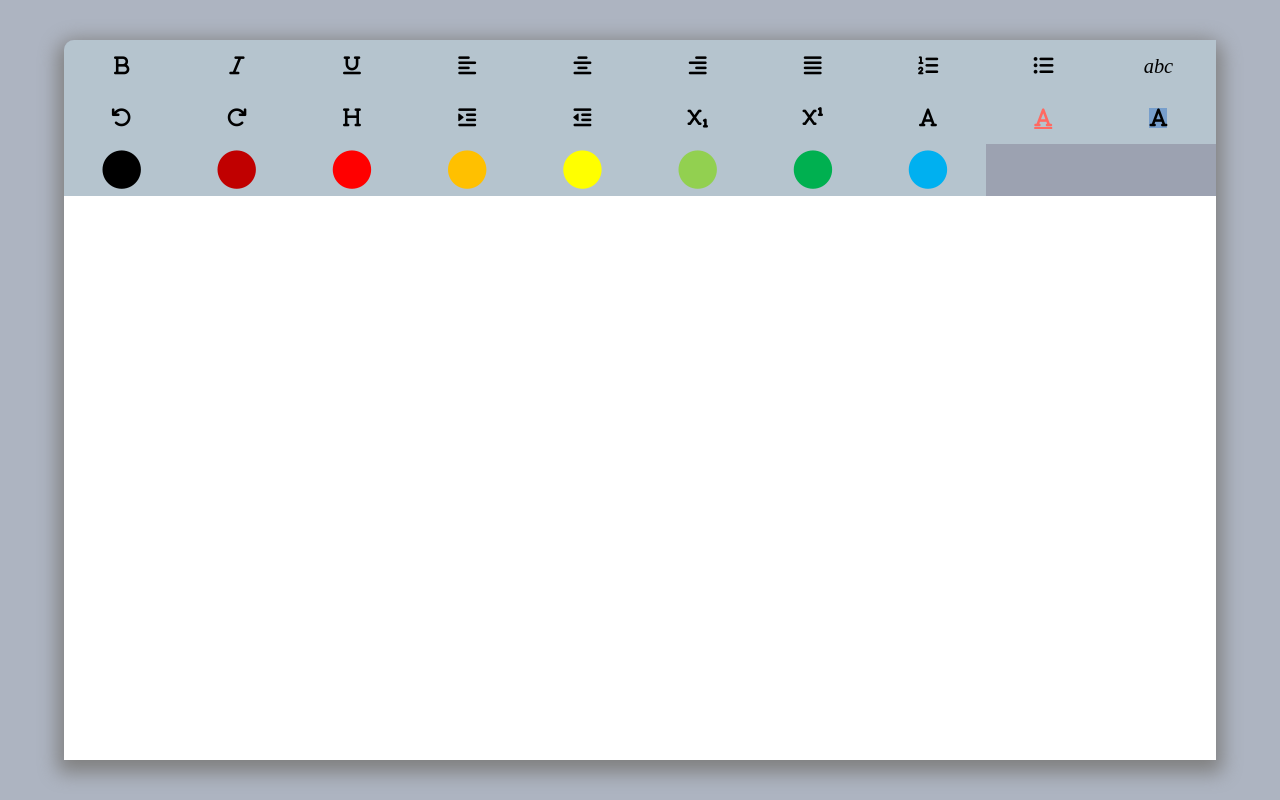
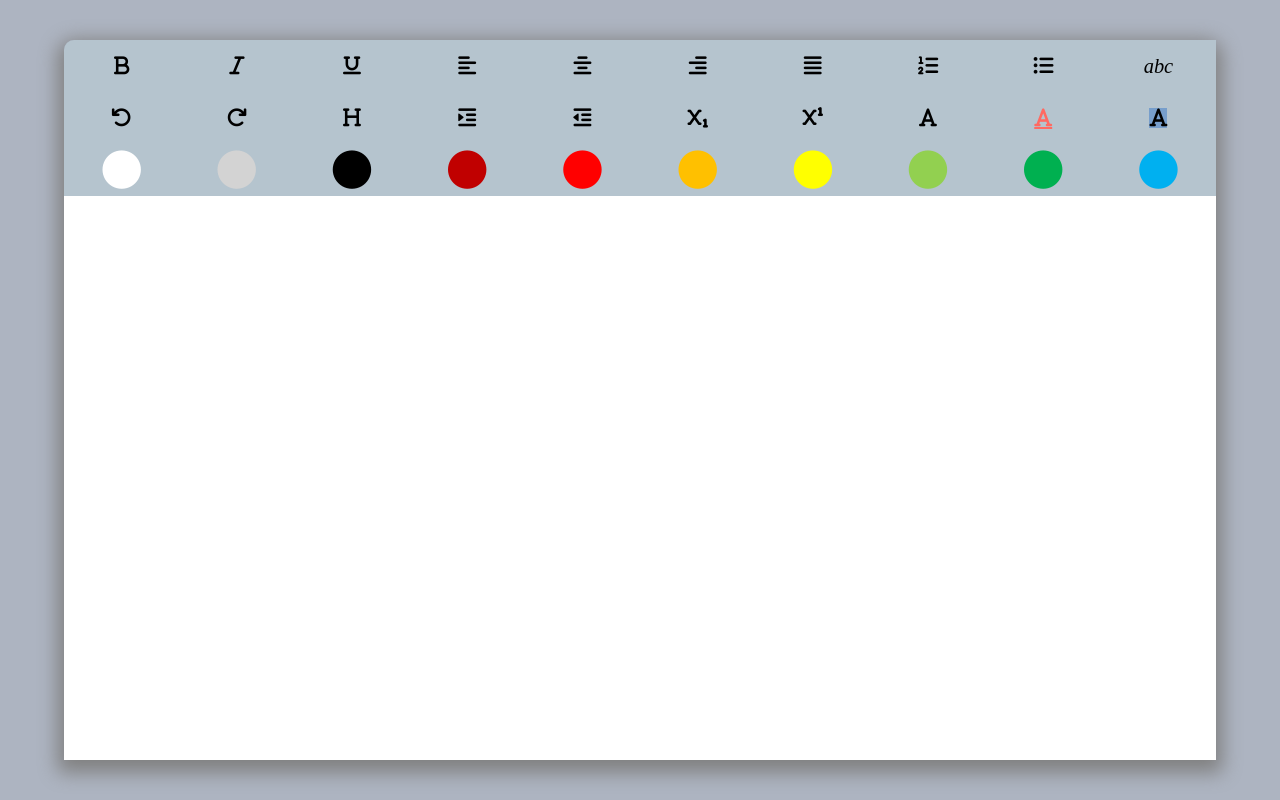
Before and after one commit to mdotz/Javascript-Text-Editor, a plain HTML site: page index.html in a window 1280 px wide. Both pictures are taken after a click on the link 1043 px from the left and 118 px from the top of the page. Drawn offline with nearby package versions, Linux system fonts and the light colour scheme; files that its build step writes are made by us from their sources.

Commit message:
refactor

```diff
--- a/index.html
+++ b/index.html
@@ -29,10 +29,10 @@
           <a href="#" class="std" data-command='subscript'><i class="fa fa-subscript" aria-hidden="true"></i></a>
           <a href="#" class="std" data-command='superscript'><i class="fa fa-superscript" aria-hidden="true"></i></a>
           <a href="#" class="" data-command=''><i class="fa fa-font" aria-hidden="true"></i></a>
-          <a href="#" id="font-color-fore" data-command='fontColor'><i class="fa fa-font fore" aria-hidden="true"></i></a>
-          <a href="#" id="font-color-back" data-command='fontColor'><i class="fa fa-font back" aria-hidden="true"></i></a>
+          <a href="#" class="picker" id="fore"><i class="fa fa-font fore" aria-hidden="true"></i></a>
+          <a href="#" class="picker" id="back"><i class="fa fa-font back" aria-hidden="true"></i></a>
         </div>
-        <div id="back-color-row" class="hidden">
+        <div id="color-row" class="hidden">
           <a href="#" class="ext"><i class="fa fa-circle" aria-hidden="true"></i></a>
           <a href="#" class="ext"><i class="fa fa-circle" aria-hidden="true"></i></a>
           <a href="#" class="ext"><i class="fa fa-circle" aria-hidden="true"></i></a>
@@ -41,9 +41,8 @@
           <a href="#" class="ext"><i class="fa fa-circle" aria-hidden="true"></i></a>
           <a href="#" class="ext"><i class="fa fa-circle" aria-hidden="true"></i></a>
           <a href="#" class="ext"><i class="fa fa-circle" aria-hidden="true"></i></a>
-        </div>
-        <div id="fore-color-row">
-
+          <a href="#" class="ext"><i class="fa fa-circle" aria-hidden="true"></i></a>
+          <a href="#" class="ext"><i class="fa fa-circle" aria-hidden="true"></i></a>
         </div>
         <div id="font-row">
 
--- a/src/script.js
+++ b/src/script.js
@@ -1,20 +1,20 @@
 editor.document.designMode = 'On';
-const colors = ['#000000','#c00000','#ff0000',
+const colors = ['#ffffff' ,'#d3d3d3' ,'#000000','#c00000','#ff0000',
                 '#ffc000','#ffff00','#92d050',
                 '#00b050', '#00b0f0'];
 
 const colorIcons =
-          document.getElementById('back-color-row').getElementsByTagName('i');
+          document.getElementById('color-row').getElementsByTagName('i');
 
 let foreColorState = false;
 
 ////////////////
 
-document.getElementById('font-color-fore').addEventListener('click', function(e){
+document.getElementById('fore').addEventListener('click', function(e){
   foreColorState = true;
 });
 
-document.getElementById('font-color-back').addEventListener('click', function(e){
+document.getElementById('back').addEventListener('click', function(e){
   foreColorState = false;
 });
 
@@ -29,8 +29,29 @@ for(let i = 0; i < colors.length; i++){
 }
 
 ////////////////
+let previousTarget;
 
-[].forEach.call(document.getElementsByTagName('a'), v => {
+[].forEach.call(document.getElementsByClassName('picker'), v => {
+  v.addEventListener('click', function(e) {
+    let bar = document.getElementById('bar');
+    let row = document.getElementById('color-row');
+    let edit = document.getElementById('editor');
+    let barStyle = getComputedStyle(bar);
+    let editStyle = getComputedStyle(edit);
+
+    if((previousTarget == null || previousTarget === e.currentTarget)
+        || row.classList.contains('hidden')){
+      edit.style.flex = editStyle.flexGrow == 0.85 ? 0.775 : 0.85;
+      bar.style.flex = barStyle.flexGrow == 0.15 ? 0.225 : 0.15;
+      row.classList.toggle('row');
+      row.classList.toggle('hidden');
+    }
+
+    previousTarget = e.currentTarget;
+  });
+});
+
+[].forEach.call(document.getElementsByClassName('std'), v => {
   v.addEventListener('click', function(e){
 
     //Using currentTarget instead of target due to propagation
@@ -47,19 +68,20 @@ for(let i = 0; i < colors.length; i++){
         editor.document.execCommand(command, false, 'H1');
         editor.focus();
         break;
-      case 'fontColor':
+      /*case 'fontColor':
         let bar = document.getElementById('bar');
         let row = document.getElementById('back-color-row');
         let edit = document.getElementById('editor');
         let barStyle = getComputedStyle(bar);
         let editStyle = getComputedStyle(edit);
 
-        edit.style.flex = editStyle.flexGrow == 0.85 ? 0.775 : 0.85;
-        bar.style.flex = barStyle.flexGrow == 0.15 ? 0.225 : 0.15;
-        row.classList.toggle('row');
-        row.classList.toggle('hidden');
-
-        break;
+        if(previousTarget == null || previousTarget === e.currentTarget){
+          edit.style.flex = editStyle.flexGrow == 0.85 ? 0.775 : 0.85;
+          bar.style.flex = barStyle.flexGrow == 0.15 ? 0.225 : 0.15;
+          row.classList.toggle('row');
+          row.classList.toggle('hidden');
+        }
+        break;*/
       default:
         editor.focus();
         editor.document.execCommand(command, false, null);
```
